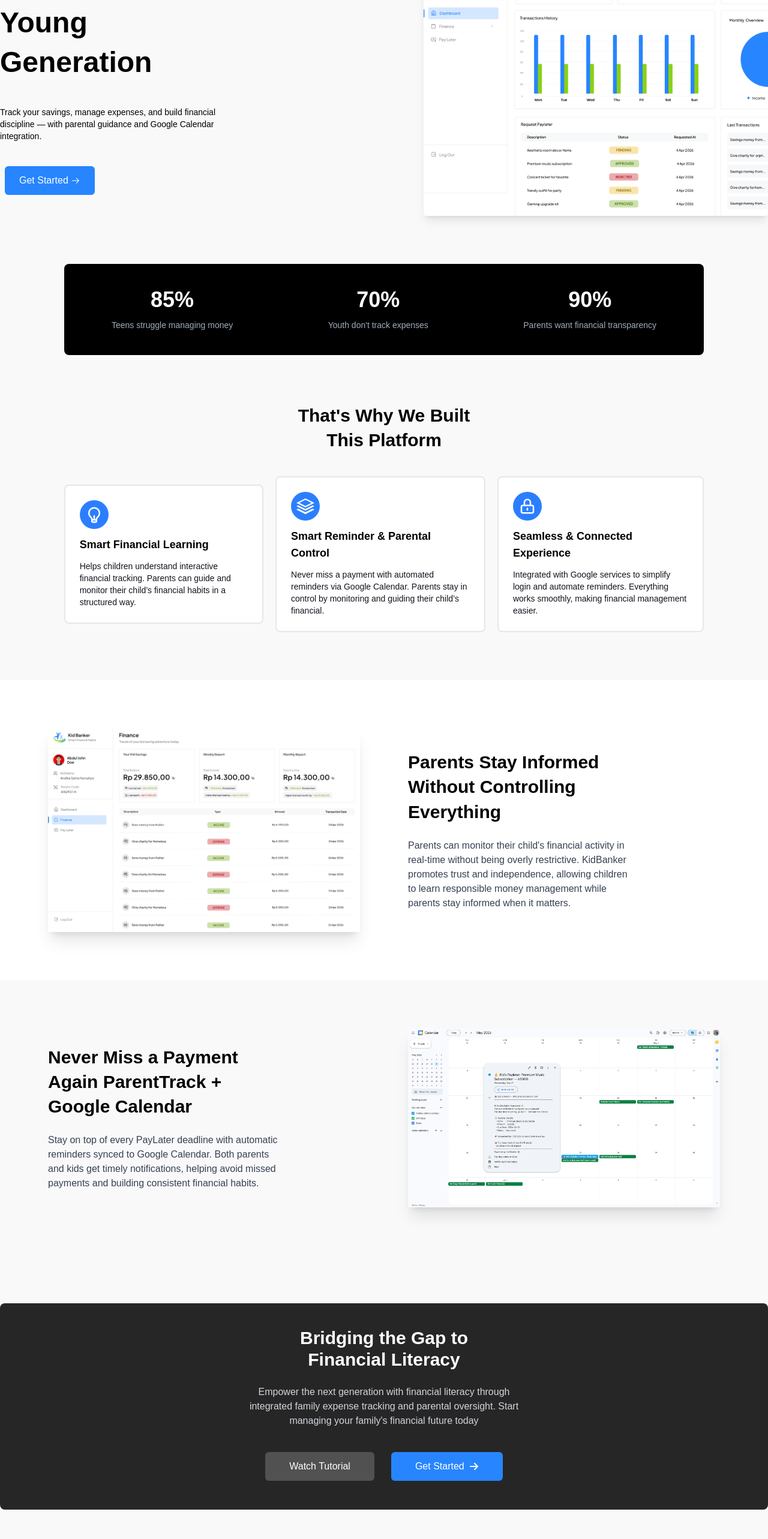
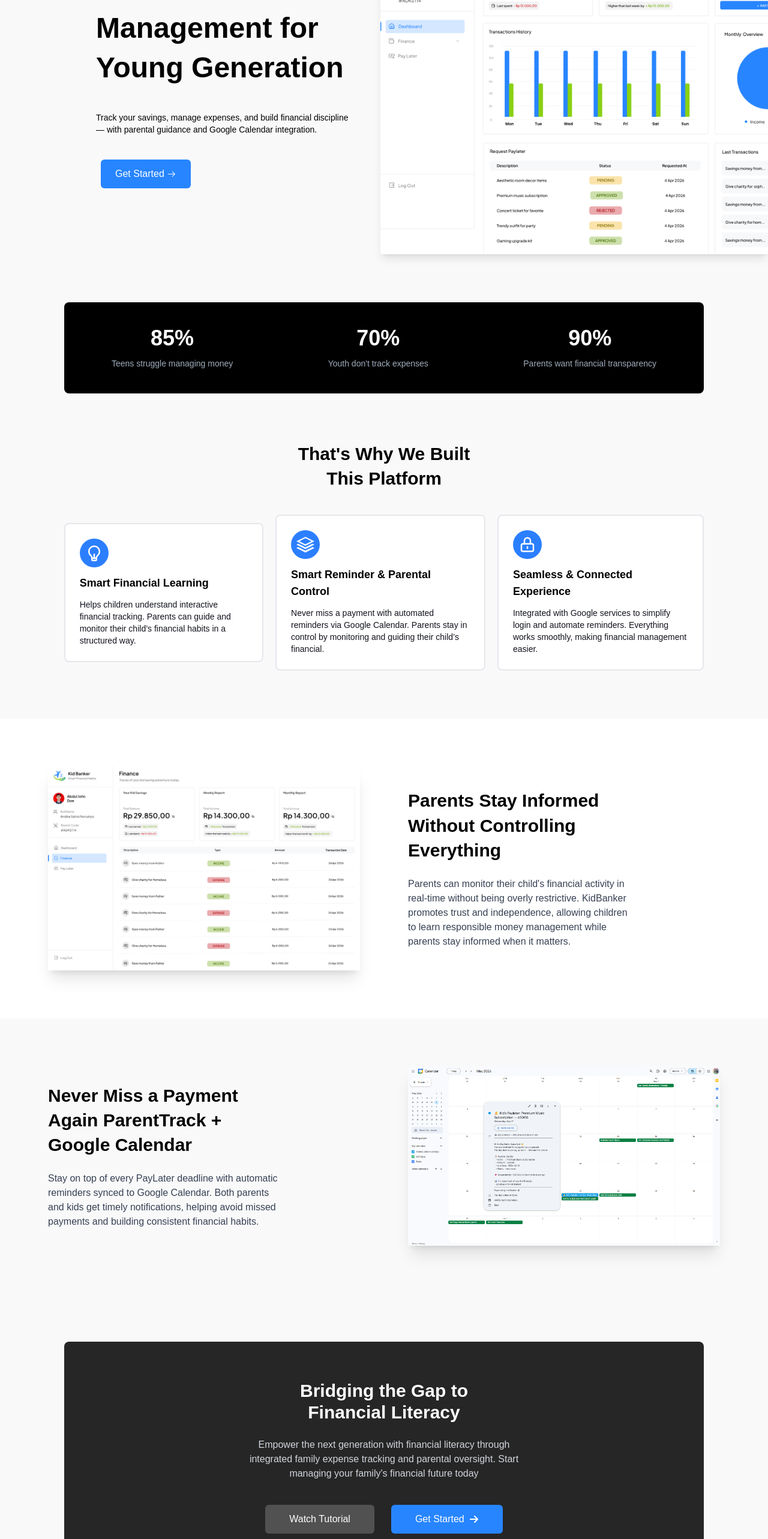
Before and after one commit to Kid-Banker/KidBankerApp, a React (Vite) app: page / in a window 1280 px wide. Shown: the part 234-2800 px from the top of the page at 60% size. Built offline with nearby package versions, Linux system fonts and the light colour scheme; no server answers.

Commit message:
refactor: landing page

```diff
--- a/src/page/Landing.jsx
+++ b/src/page/Landing.jsx
@@ -34,7 +34,7 @@ function Landing() {
 
   return (
     <section className="min-h-screen overflow-x-hidden bg-[#F9F9FA]">
-      <section className="flex flex-col-reverse md:flex-row h-auto items-center justify-center md:justify-end gap-10 md:gap-x-80 pt-32 md:pt-20 px-6 md:px-0 text-center md:text-left">
+      <section className="flex flex-col-reverse md:flex-row h-auto items-center justify-between gap-10 pt-32 md:pt-20 pl-6 md:pl-16 lg:pl-32 xl:pl-40 pr-0 w-full text-center md:text-left">
         <div className="flex flex-col items-center md:items-start">
           <h1 className="text-4xl md:text-5xl max-w-lg font-bold leading-snug">
             Smart Financial Management for Young Generation
@@ -144,7 +144,7 @@ function Landing() {
       </section>
 
       <section className="py-12 md:py-20 px-6 md:px-0 flex justify-center">
-        <div className="bg-[#262626] w-full text-white text-center p-8 md:p-10 max-w-8xl md:px-100 rounded-lg">
+        <div className="bg-[#262626] w-full md:w-5/6 max-w-7xl text-white text-center p-8 md:p-16 rounded-lg">
           <h2 className="text-2xl md:text-3xl font-semibold mb-4 md:mb-6">
             Bridging the Gap to <br className="hidden md:block" /> Financial Literacy
           </h2>
```
